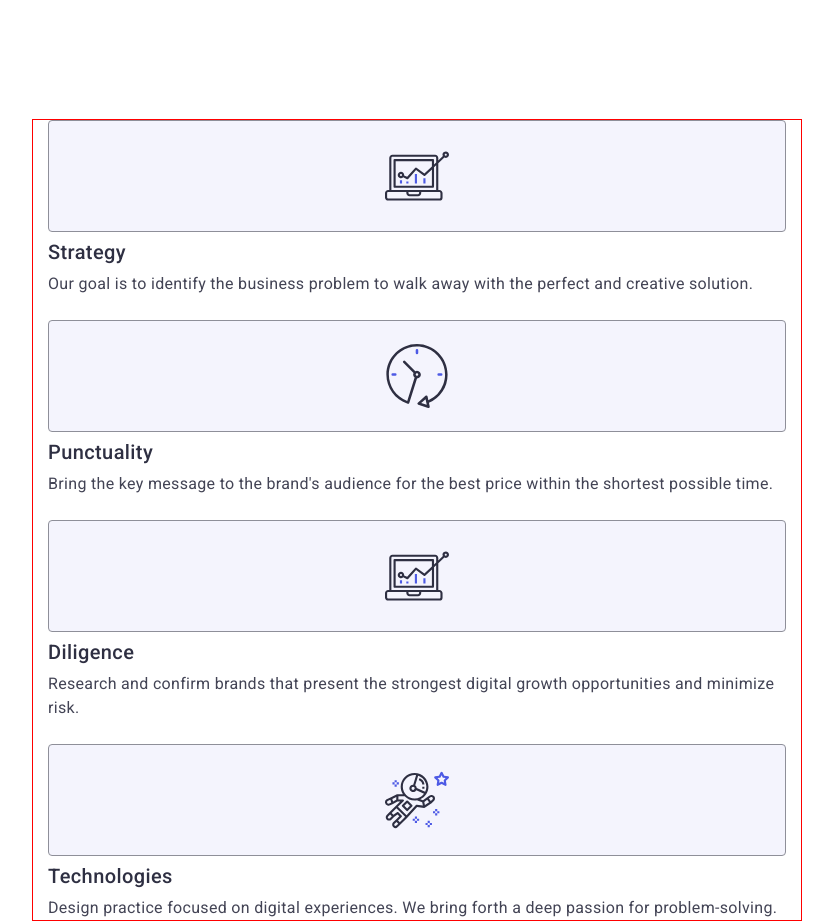
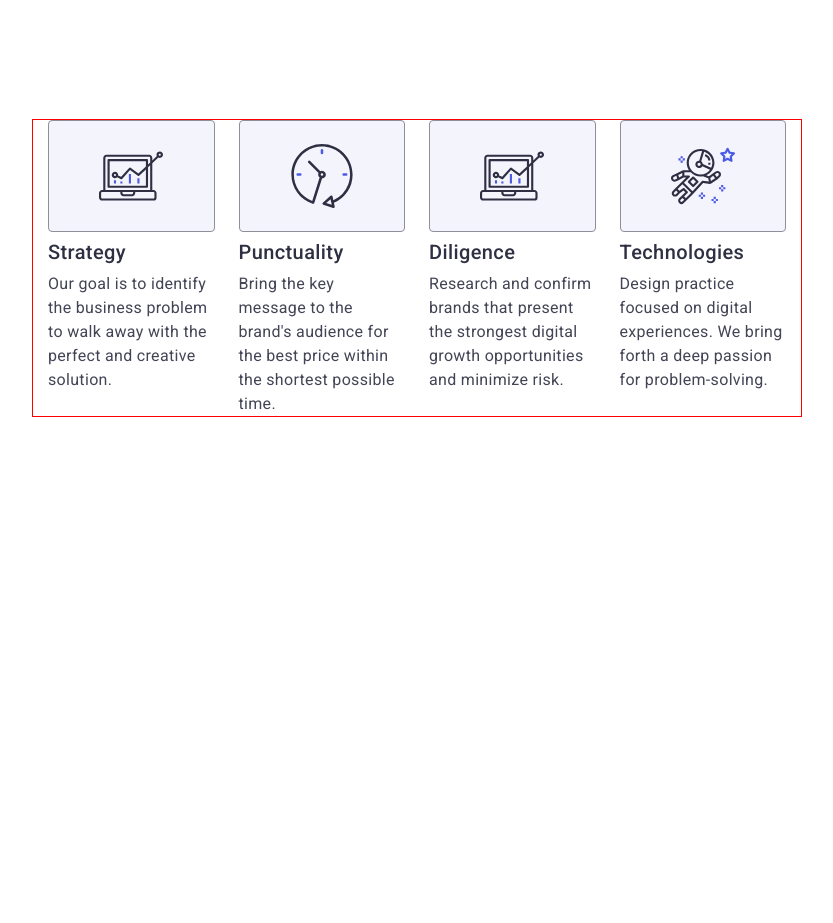
Before and after one commit to AndyGrigs/goit-markup-hw-06, a website built with Vite: page index.html in a window 1280 px wide. Shown: the whole page, without its empty margins (223-1056 px from the left). After the commit the page ends 800 px from the top, so only its background shows below. Built offline with nearby package versions, Linux system fonts and the light colour scheme.

Commit message:
service section

```diff
--- a/css/styles.css
+++ b/css/styles.css
@@ -10,7 +10,7 @@
   --cl-success: #31d0aa;
 }
 
-.hide{
+.hide {
   display: none;
 }
 
@@ -63,6 +63,19 @@ a {
   text-decoration: none;
 }
 
+.card-set {
+  display: flex;
+  flex-wrap: wrap;
+  column-gap: var(--indent-col);
+  row-gap: var(--indent-row);
+}
+
+.card-set-item {
+  flex-basis: calc(
+    (100% - var(--indent-col) * (var(--items) - 1)) / var(--items)
+  );
+}
+
 /* #endregion */
 
 /* #region Header */
@@ -83,7 +96,7 @@ a {
   padding: 0 16px;
   margin: 0 auto;
 
- outline: solid red 1px;
+  outline: solid red 1px;
 }
 
 @media screen and (min-width: 768px) {
@@ -260,8 +273,13 @@ a {
 
 .service-title {
   color: var(--secondary-text-color);
-  font-size: 20px;
-  font-weight: 500;
+  /* font-size: 20px;
+  font-weight: 500; */
+
+  font-size: 36px;
+  font-weight: 700;
+  letter-spacing: 0.02em;
+  text-align: center;
   line-height: 1.2;
   letter-spacing: 0.02em;
   margin-bottom: 8px;
@@ -274,25 +292,12 @@ a {
 }
 
 .icon-container {
-  display: flex;
-  align-items: center;
-  justify-content: center;
+  display: none;
   height: 112px;
   background-color: var(--cloud-color);
   border-radius: 4px;
   border: 1px solid #8e8f99;
   margin-bottom: 8px;
-}
-
-.service-item {
-  /* width: calc((100% - 72px) / 4); */
-  /* text-align: center; */
-}
-
-.service-description {
-  color: var(--primary-text-color);
-  line-height: 1.5;
-  letter-spacing: 0.02em;
 }
 
 .visually-hidden {
@@ -310,8 +315,59 @@ a {
 
 .section-title {
   color: var(--primary-text-color);
+
   font-size: 36px;
   font-weight: 700;
+}
+
+@media screen and (min-width: 768px) {
+  .services-list {
+    flex-direction: row;
+    flex-wrap: wrap;
+    row-gap: 72px;
+    column-gap: 24px;
+  }
+  .service-item {
+    width: calc((100% - 24px) / 2);
+  }
+}
+
+@media screen and (min-width: 1158px) {
+  .services-list {
+    flex-direction: row;
+    flex-wrap: nowrap;
+    row-gap: 72px;
+    column-gap: 24px;
+  }
+
+  .icon-container {
+    display: flex;
+    align-items: center;
+    justify-content: center;
+  }
+
+  .service-item {
+    width: 264px;
+    text-align: center;
+  }
+
+  .service-title {
+    text-align: left;
+    font-size: 20px;
+    font-weight: 500;
+    line-height: 24px;
+    letter-spacing: 2%;
+    text-align: left;
+  }
+
+  .service-description {
+    color: var(--primary-text-color);
+    line-height: 1.5;
+    letter-spacing: 0.02em;
+    font-size: 16px;
+    font-weight: 400;
+    text-align: left;
+  }
 }
 
 /* #endregion */
```
